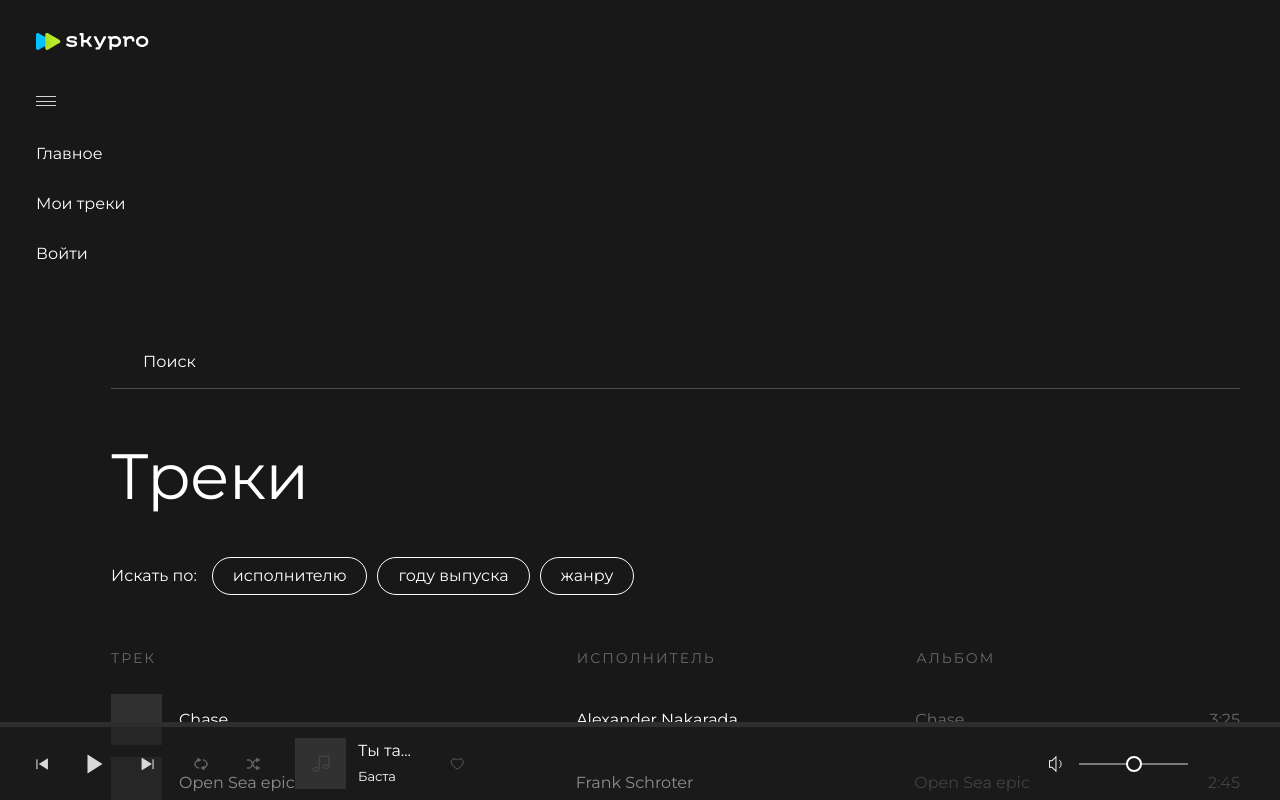
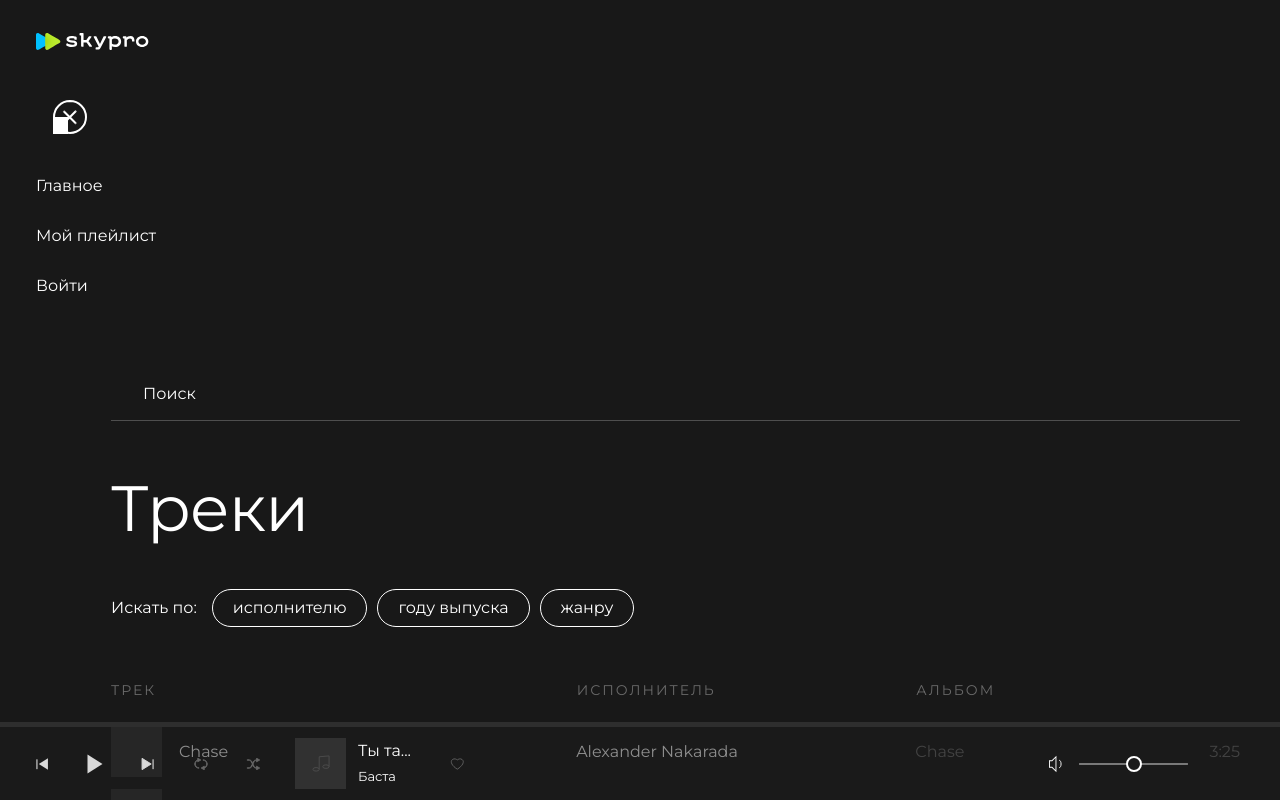
Before and after one commit to lgolikova/skypro-music, a Next.js app: page / in a window 1280 px wide. Both pictures are taken after a click on the element 46 px from the left and 101 px from the top of the page. Built offline with nearby package versions, Linux system fonts and the light colour scheme.

Commit message:
made menu opening, animation of burger menu

```diff
--- a/src/components/CenterBlock/CenterBlock.tsx
+++ b/src/components/CenterBlock/CenterBlock.tsx
@@ -98,7 +98,7 @@
         <div className={styles.centerblock}>
             <div className={styles.centerblock__search}>
                 <svg className={styles.search__svg}>
-                    <use xlinkHref="/Image/icon/sprite.svg#icon-search"></use>
+                    <use xlinkHref="/images/icons/search.svg"></use>
                 </svg>
                 <input
                     className={styles.search__text}
@@ -170,7 +170,7 @@
                         )}
                     >
                         <svg className={styles.playlistTitle__svg}>
-                            <use xlinkHref="/Image/icon/sprite.svg#icon-watch"></use>
+                            <use xlinkHref="/images/icons/watch.svg"></use>
                         </svg>
                     </div>
                 </div>
--- a/src/components/Nav/Nav.module.css
+++ b/src/components/Nav/Nav.module.css
@@ -3,6 +3,7 @@
     background-color: #181818;
     padding: 20px 0 20px 36px;
 }
+
 .nav__logo {
     width: 113.33px;
     height: 43px;
@@ -10,38 +11,27 @@
     background-color: transparent;
     margin-bottom: 20px;
 }
-.nav__burger {
-    width: 20px;
-    height: 36px;
-    padding: 13px 0;
-    display: -webkit-box;
-    display: -ms-flexbox;
-    display: flex;
-    -webkit-box-orient: vertical;
-    -webkit-box-direction: normal;
-    -ms-flex-direction: column;
-    flex-direction: column;
-    -webkit-box-pack: justify;
-    -ms-flex-pack: justify;
-    justify-content: space-between;
-    cursor: pointer;
-}
+
 .nav__menu {
     display: block;
     visibility: visible;
+    transform: translateY(-20px);
+    opacity: 0;
+    pointer-events: none;
+    transition: all 0.3s ease;
+    z-index: 1000;
+}
+
+.nav__menu.active {
+    transform: translateY(0);
+    opacity: 1;
+    pointer-events: auto;
 }
 
 .logo__image {
     width: 113.33px;
     height: 17px;
     color: #181818;
-}
-
-.burger__line {
-    display: inline-block;
-    width: 100%;
-    height: 1px;
-    background-color: #d3d3d3;
 }
 
 .menu__list {
@@ -58,4 +48,317 @@
     font-weight: 400;
     font-size: 16px;
     line-height: 24px;
+    transition: all 0.35s;
 }
+
+.menu__link:hover {
+    color: #b672ff;
+    text-decoration: underline;
+}
+
+.hamburger {
+    -webkit-transform: scale(0.5);
+    transform: scale(0.5);
+    position: relative;
+    display: block;
+    width: 68px;
+    height: 68px;
+    -webkit-touch-callout: none;
+    -webkit-user-select: none;
+    -moz-user-select: none;
+    -ms-user-select: none;
+    user-select: none;
+    cursor: pointer;
+}
+
+.burgerMain {
+    position: absolute;
+    padding: 20px 16px;
+    height: 68px;
+    width: 68px;
+}
+
+.burgerInner {
+    position: relative;
+    height: 28px;
+    width: 36px;
+}
+
+.top,
+.mid,
+.bot {
+    position: absolute;
+    display: block;
+    height: 4px;
+    width: 36px;
+    border-radius: 2px;
+    background: #fff;
+}
+
+.top {
+    top: 0;
+    transform-origin: 34px 2px;
+}
+
+.mid {
+    top: 12px;
+}
+
+.bot {
+    bottom: 0;
+    transform-origin: 34px 2px;
+}
+
+.svgMain {
+    position: absolute;
+    top: 0;
+    left: 0;
+    width: 68px;
+    height: 68px;
+}
+
+.svgCircle {
+    width: 68px;
+    height: 68px;
+}
+
+.path {
+    stroke-dasharray: 240;
+    stroke-dashoffset: 240;
+    stroke-linejoin: round;
+}
+
+.hamburger.open .path {
+    animation: dash-in 0.6s linear forwards;
+}
+
+.hamburger.closed .path {
+    animation: dash-out 0.6s linear forwards;
+}
+
+.hamburger.open .top {
+    animation: close-top-out 0.6s linear forwards;
+}
+
+.hamburger.open .bot {
+    animation: close-bot-out 0.6s linear forwards;
+}
+
+.hamburger.closed .top {
+    animation: close-top-in 0.6s linear forwards;
+}
+
+.hamburger.closed .bot {
+    animation: close-bot-in 0.6s linear forwards;
+}
+
+.hamburger.open .mid {
+    animation: burger-fill-out 0.6s linear forwards;
+}
+
+.hamburger.closed .mid {
+    animation: burger-fill-in 0.6s linear;
+}
+
+.pathBurger {
+    position: absolute;
+    top: 0;
+    left: 0;
+    height: 68px;
+    width: 68px;
+    -webkit-mask: url(#mask);
+    mask: url(#mask);
+    -webkit-mask-box-image: url(http://dev.awsm.in/codepen/mask.svg);
+}
+
+.animatePath {
+    position: absolute;
+    top: 0;
+    left: 0;
+    width: 68px;
+    height: 68px;
+}
+
+.pathRotation {
+    height: 34px;
+    width: 34px;
+    margin: 34px 34px 0 0;
+    transform: rotate(0deg);
+    transform-origin: 100% 0;
+}
+
+.pathRotation:before {
+    content: "";
+    display: block;
+    width: 30px;
+    height: 34px;
+    margin: 0 4px 0 0;
+    background: #fff;
+}
+
+.hamburger.open .animatePath {
+    animation: circle-in 0.6s linear forwards;
+}
+
+.hamburger.closed .animatePath {
+    animation: circle-out 0.6s linear forwards;
+}
+
+@keyframes dash-in {
+    0% {
+        stroke-dashoffset: 240;
+    }
+    40% {
+        stroke-dashoffset: 240;
+    }
+    100% {
+        stroke-dashoffset: 0;
+    }
+}
+
+@keyframes dash-out {
+    0% {
+        stroke-dashoffset: 0;
+    }
+    40% {
+        stroke-dashoffset: 240;
+    }
+    100% {
+        stroke-dashoffset: 240;
+    }
+}
+
+@keyframes close-top-out {
+    0% {
+        left: 0;
+        top: 0;
+        transform: rotate(0deg);
+    }
+    20% {
+        transform: rotate(15deg);
+    }
+    80% {
+        left: -5px;
+        transform: rotate(-60deg);
+    }
+    100% {
+        left: -5px;
+        top: 1px;
+        transform: rotate(-45deg);
+    }
+}
+
+@keyframes close-bot-out {
+    0% {
+        left: 0;
+        transform: rotate(0deg);
+    }
+    20% {
+        transform: rotate(-15deg);
+    }
+    80% {
+        left: -5px;
+        transform: rotate(60deg);
+    }
+    100% {
+        left: -5px;
+        transform: rotate(45deg);
+    }
+}
+
+@keyframes close-top-in {
+    0% {
+        left: -5px;
+        transform: rotate(-45deg);
+    }
+    20% {
+        transform: rotate(-60deg);
+    }
+    80% {
+        left: 0;
+        transform: rotate(15deg);
+    }
+    100% {
+        left: 0;
+        transform: rotate(0deg);
+    }
+}
+
+@keyframes close-bot-in {
+    0% {
+        left: -5px;
+        transform: rotate(45deg);
+    }
+    20% {
+        transform: rotate(60deg);
+    }
+    80% {
+        left: 0;
+        transform: rotate(-15deg);
+    }
+    100% {
+        left: 0;
+        transform: rotate(0deg);
+    }
+}
+
+@keyframes burger-fill-in {
+    0% {
+        width: 0;
+        left: 36px;
+    }
+    40% {
+        left: 40px;
+    }
+    80% {
+        width: 36px;
+        left: -6px;
+    }
+    100% {
+        width: 36px;
+        left: 0;
+    }
+}
+
+@keyframes burger-fill-out {
+    0% {
+        width: 36px;
+        left: 0;
+    }
+    20% {
+        width: 42px;
+        left: -6px;
+    }
+    40% {
+        width: 0;
+        left: 40px;
+    }
+    100% {
+        width: 0;
+        left: 36px;
+    }
+}
+
+@keyframes circle-out {
+    0% {
+        transform: rotate(0deg);
+    }
+    40% {
+        transform: rotate(180deg);
+    }
+    100% {
+        transform: rotate(360deg);
+    }
+}
+
+@keyframes circle-in {
+    0% {
+        transform: rotate(360deg);
+    }
+    40% {
+        transform: rotate(180deg);
+    }
+    100% {
+        transform: rotate(0deg);
+    }
+}
--- a/src/components/Nav/Nav.tsx
+++ b/src/components/Nav/Nav.tsx
@@ -1,8 +1,17 @@
+"use client";
+
 import Image from "next/image";
 import Link from "next/link";
+import { useState } from "react";
 import styles from "./Nav.module.css";
 
 export const Nav = () => {
+    const [isOpen, setIsOpen] = useState(false);
+
+    const toggleMenu = () => {
+        setIsOpen((prev) => !prev);
+    };
+
     return (
         <nav className={styles.nav}>
             <div className={styles.nav__logo}>
@@ -14,12 +23,41 @@
                     alt={"logo"}
                 />
             </div>
-            <div className={styles.nav__burger}>
-                <span className={styles.burger__line}></span>
-                <span className={styles.burger__line}></span>
-                <span className={styles.burger__line}></span>
+
+            <div
+                className={`${styles.hamburger} ${isOpen ? styles.open : styles.closed}`}
+                onClick={toggleMenu}
+            >
+                <div className={styles.burgerMain}>
+                    <div className={styles.burgerInner}>
+                        <span className={styles.top}></span>
+                        <span className={styles.mid}></span>
+                        <span className={styles.bot}></span>
+                    </div>
+                </div>
+
+                <div className={styles.svgMain}>
+                    <svg className={styles.svgCircle}>
+                        <path
+                            className={styles.path}
+                            fill="none"
+                            stroke="#fff"
+                            strokeMiterlimit="10"
+                            strokeWidth="4"
+                            d="M 34 2 C 16.3 2 2 16.3 2 34 s 14.3 32 32 32 s 32 -14.3 32 -32 S 51.7 2 34 2"
+                        />
+                    </svg>
+                </div>
+                <div className={styles.pathBurger}>
+                    <div className={styles.animatePath}>
+                        <div className={styles.pathRotation}></div>
+                    </div>
+                </div>
             </div>
-            <div className={styles.nav__menu}>
+
+            <div
+                className={`${styles.nav__menu} ${isOpen ? styles.active : ""}`}
+            >
                 <ul className={styles.menu__list}>
                     <li className={styles.menu__item}>
                         <Link href="#" className={styles.menu__link}>
@@ -28,7 +66,7 @@
                     </li>
                     <li className={styles.menu__item}>
                         <Link href="#" className={styles.menu__link}>
-                            Мои треки
+                            Мой плейлист
                         </Link>
                     </li>
                     <li className={styles.menu__item}>
--- a/src/components/TrackItem/TrackItem.tsx
+++ b/src/components/TrackItem/TrackItem.tsx
@@ -14,7 +14,7 @@
                 <div className={styles.track__title}>
                     <div className={styles.track__titleImage}>
                         <svg className={styles.track__titleSvg}>
-                            <use xlinkHref="/Image/icon/sprite.svg#icon-note"></use>
+                            <use xlinkHref="/images/icons/note.svg"></use>
                         </svg>
                     </div>
                     <div className={styles.track__titleText}>
@@ -39,7 +39,7 @@
                 </div>
                 <div className={styles.track__time}>
                     <svg className={styles.track__timeSvg}>
-                        <use xlinkHref="/Image/icon/sprite.svg#icon-like"></use>
+                        <use xlinkHref="/images/icons/like.svg"></use>
                     </svg>
                     <span className={styles.track__timeText}>
                         {formatTime(track.duration_in_seconds)}
```
